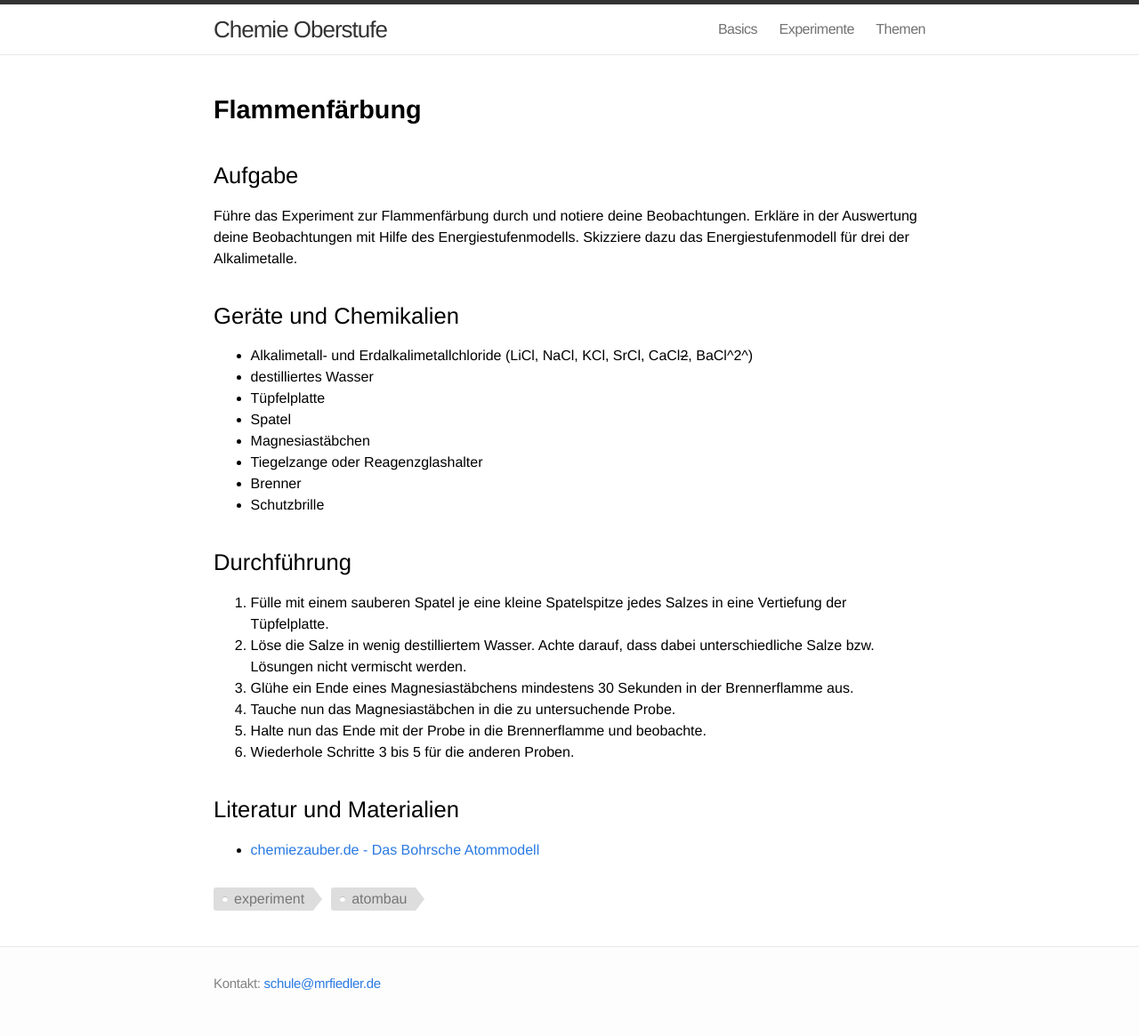
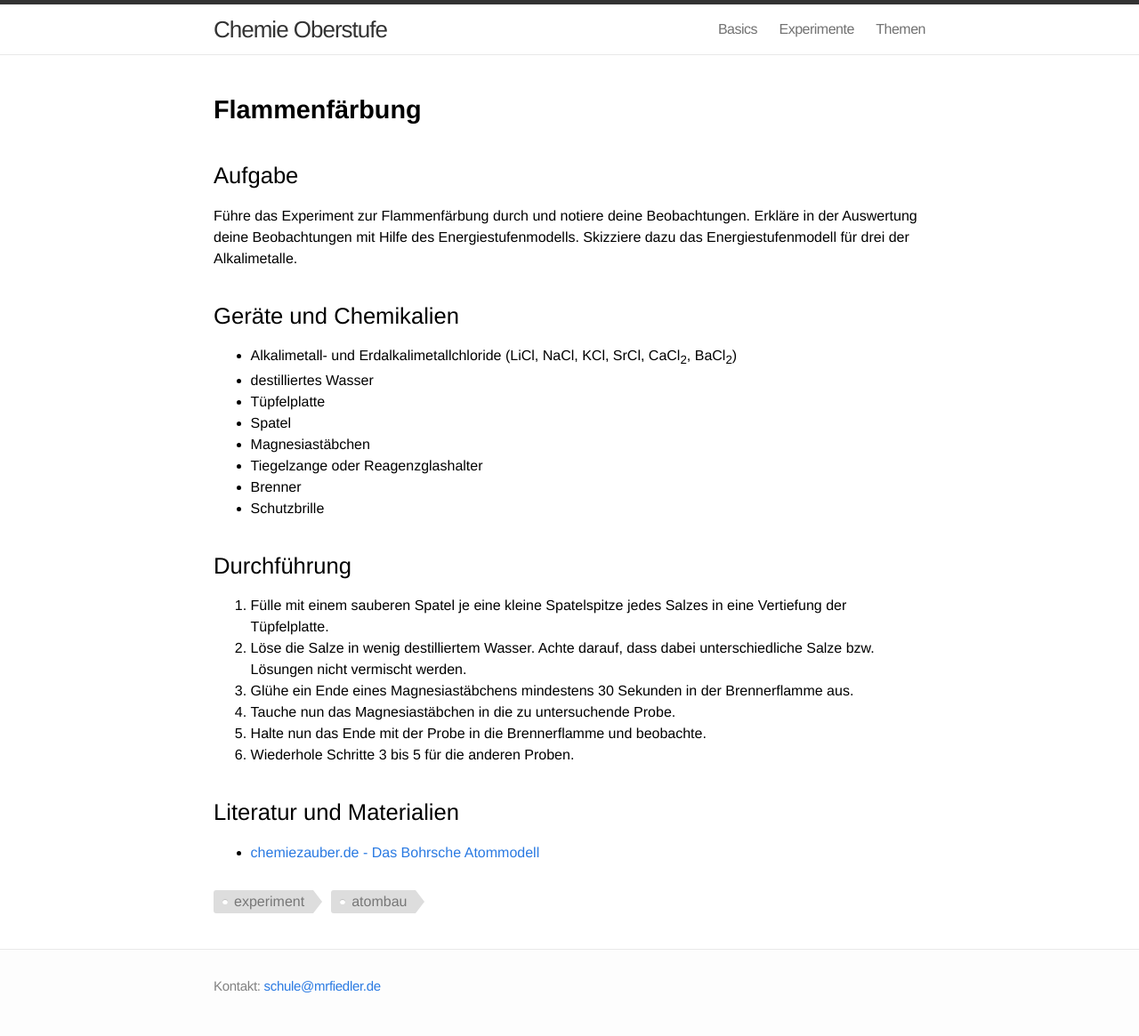
Before and after one commit to chemie-oberstufe/chemie-oberstufe.github.io, a Jekyll site: the page built from experimente/flammenfaerbung.md, in a window 1280 px wide. Shown: the whole page at 89% size. Built offline with Jekyll 4.4.1, drawn with Linux system fonts in a browser that asks for light colours.

Commit message:
use HTML-style subscript instead

```diff
--- a/experimente/flammenfaerbung.md
+++ b/experimente/flammenfaerbung.md
@@ -13,7 +13,7 @@ Alkalimetalle.
 
 ## Geräte und Chemikalien
 
-- Alkalimetall- und Erdalkalimetallchloride (LiCl, NaCl, KCl, SrCl, CaCl~~2~~, BaCl^2^)
+- Alkalimetall- und Erdalkalimetallchloride (LiCl, NaCl, KCl, SrCl, CaCl<sub>2</sub>, BaCl<sub>2</sub>)
 - destilliertes Wasser
 - Tüpfelplatte
 - Spatel
```
